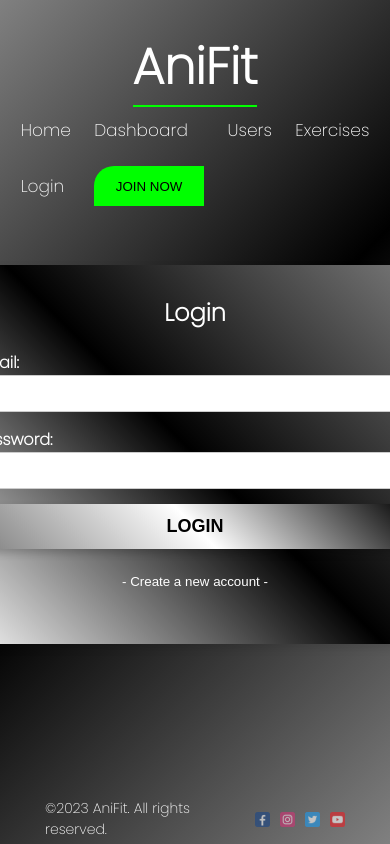
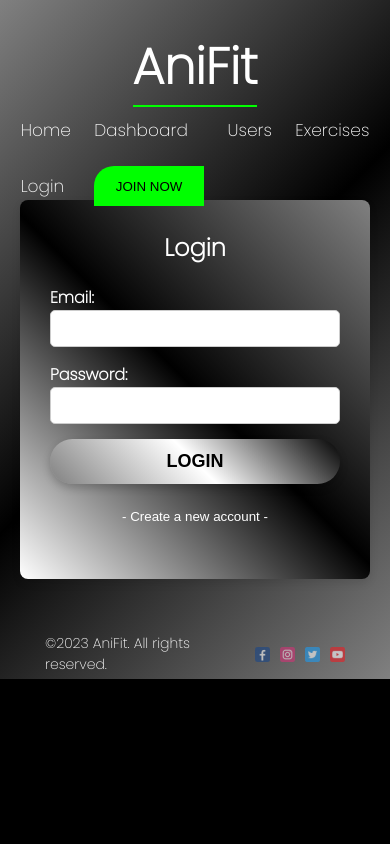
Before and after one commit to andria21/AniFit-NextJs, a Next.js app: page /dashboard/login in a window 390 px wide. Built offline with nearby package versions, Linux system fonts and the light colour scheme; no server answers.

Commit message:
Added mobile responsivness to login,register and exercises pages

```diff
--- a/src/app/dashboard/(auth)/login/page.module.css
+++ b/src/app/dashboard/(auth)/login/page.module.css
@@ -111,3 +111,16 @@
 .footerContainer {
   width: 100%;
 }
+
+
+@media (min-width: 300px) and (max-width: 500px) {
+  .loginForm {
+    width: 350px;
+    margin-bottom: 50px;
+    margin-top: 200px;
+  }
+  .container {
+    height: 100%;
+  }
+
+}
--- a/src/app/dashboard/(auth)/register/page.js
+++ b/src/app/dashboard/(auth)/register/page.js
@@ -122,6 +122,9 @@ export default function Register() {
         </div>
         <button className={styles.submitButton}>Submit</button>
       </form>
+      <div className={styles.footerContainer}>
+        <Footer />
+      </div>
       {err && <h1>{err}</h1>}
     </div>
   );
--- a/src/app/dashboard/(auth)/register/page.module.css
+++ b/src/app/dashboard/(auth)/register/page.module.css
@@ -91,3 +91,18 @@
     opacity: 1;
   }
 }
+
+.footerContainer {
+  width: 100%;
+}
+
+@media (min-width: 300px) and (max-width: 500px) {
+  .container{
+    height: 100%;
+  }
+  .form {
+    width: 350px;
+    margin-bottom: 50px;
+    margin-top: 200px;
+  }
+}
--- a/src/app/exercises/page.module.css
+++ b/src/app/exercises/page.module.css
@@ -168,3 +168,9 @@
 .ex {
   filter: invert(20%) sepia(93%) saturate(5892%) hue-rotate(356deg) brightness(106%) contrast(120%);
 }
+
+@media (min-width: 300px) and (max-width: 500px) {
+  .mainDiv {
+    margin-top: 110px;
+  }
+}
```
Also changed, not shown: src/components/ExerciseCard/exercise-card.module.css (+11 -0 lines).
